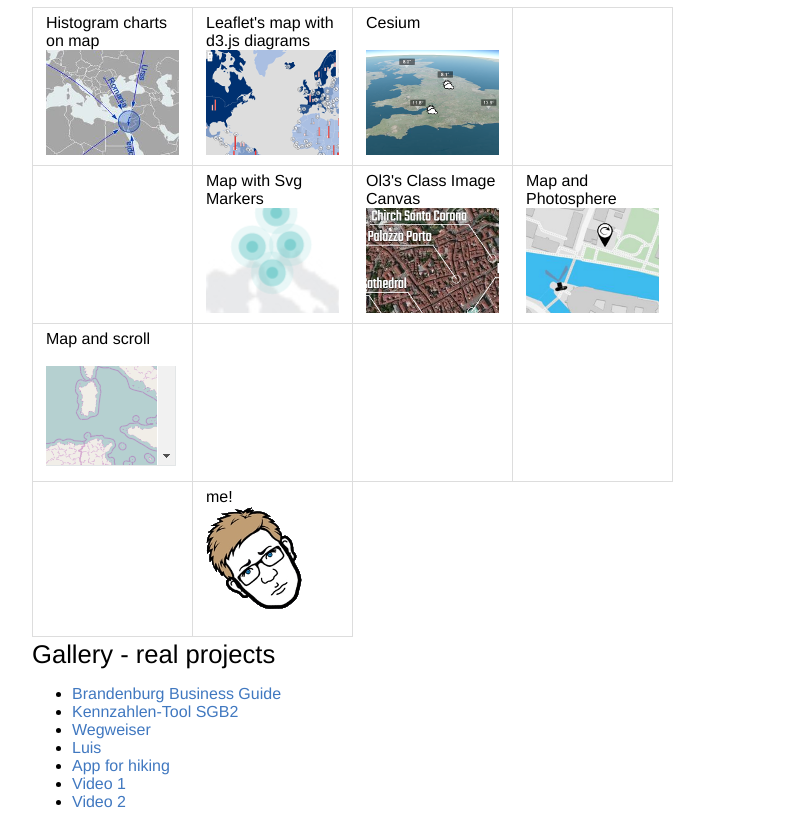
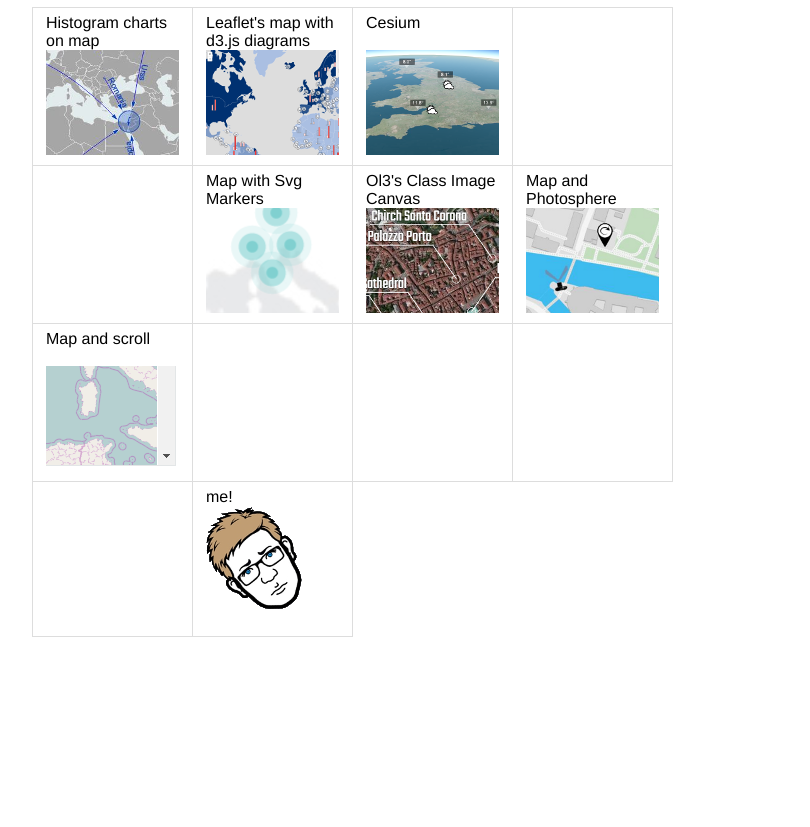
Before and after one commit to pafavero/pafavero.github.io, a plain HTML site: page index.html in a window 1280 px wide. Shown: the part 81-908 px from the top of the page, without its empty margins (292-1102 px from the left). After the commit the page ends 800 px from the top, so only its background shows below. Drawn offline with Linux system fonts and the light colour scheme.

Commit message:
Update index.html

```diff
--- a/index.html
+++ b/index.html
@@ -112,7 +112,7 @@
                 </tr>
 
             </table>
-            <h1>Gallery - real projects</h1>
+            <!--  <h1>Gallery - real projects</h1>
             <ul>
                 <li><a target="_blank" href="https://www.brandenburg-business-guide.de/#map/load?normalLayers=|3&viewport=|326488.6587|5792760.8801|369675.8587|5816041.4801">Brandenburg Business Guide</a></li>
                 <li><a target="_blank" href="http://www.sgb2.info/kennzahlen/statistik/wizard.xhtml?dt=3&jc=3820&dv=76&aa=1&kn=7&vt=1&gr=I&dv=76&mk=7&tab=0">Kennzahlen-Tool SGB2</a></li>
@@ -122,6 +122,7 @@
                 <li><a target="_blank" href="https://www.youtube.com/watch?v=UMAIj__pSpY">Video 1</a></li>
                 <li><a target="_blank" href="https://www.youtube.com/watch?v=1AEk_4ov4rw">Video 2</a></li>
             </ul>
+            -->
         </div>
     </body>
 </html>
```
